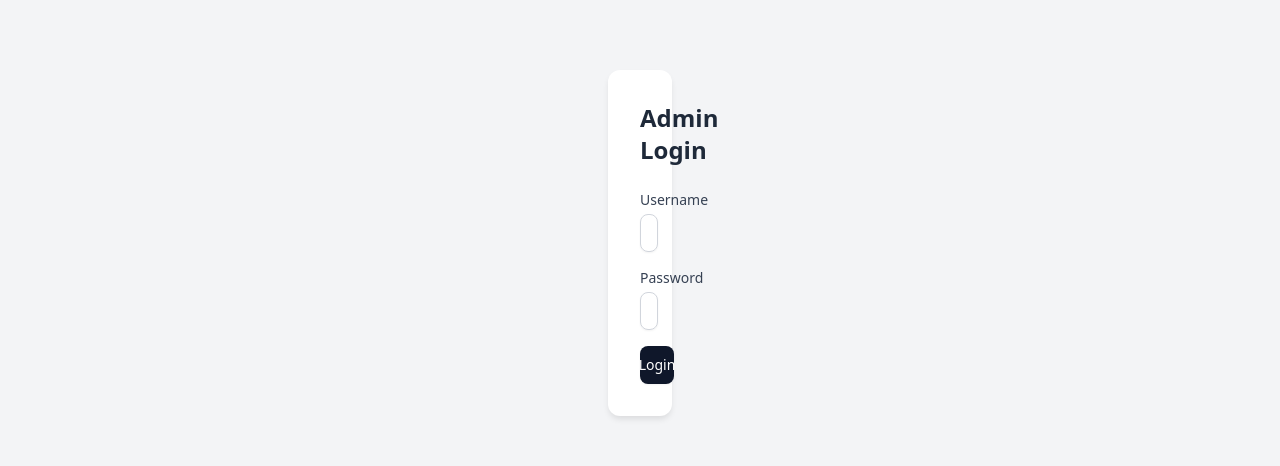
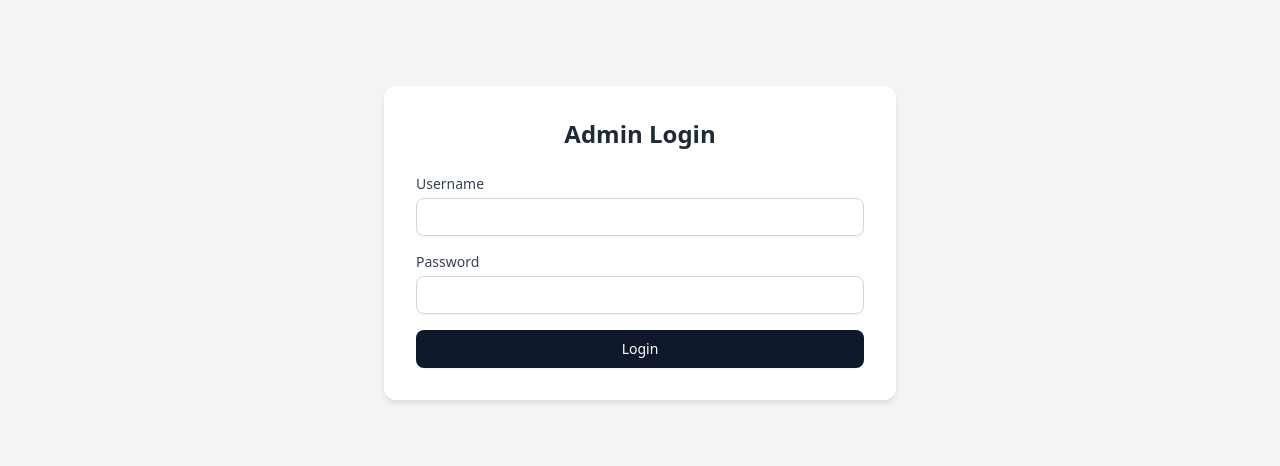
Before and after one commit to geun1/ktdi_web, a Next.js app: page /admin in a window 1280 px wide. Shown: the part 221-687 px from the top of the page. Built offline with nearby package versions, Linux system fonts and the light colour scheme; no server answers; the database is empty.

Commit message:
feat: Implement Korean locale redirect, widen admin login form, and comment out CSS spacing variables.

```diff
--- a/src/app/admin/page.tsx
+++ b/src/app/admin/page.tsx
@@ -18,7 +18,7 @@ export default function AdminLogin() {
 
   return (
     <div className="min-h-screen flex items-center justify-center bg-gray-100">
-      <div className="bg-white p-8 rounded-lg shadow-md w-full max-w-md">
+      <div className="bg-white p-8 rounded-lg shadow-md w-full max-w-lg">
         <h1 className="text-2xl font-bold mb-6 text-center text-gray-800">Admin Login</h1>
         <form action={formAction} className="space-y-4">
           <div>
--- a/src/app/globals.css
+++ b/src/app/globals.css
@@ -41,13 +41,13 @@
   --text-4xl: 2.25rem;
 
   /* Spacing */
-  --spacing-xs: 0.5rem;
+  /* --spacing-xs: 0.5rem;
   --spacing-sm: 1rem;
   --spacing-md: 1.5rem;
   --spacing-lg: 2rem;
   --spacing-xl: 3rem;
   --spacing-2xl: 4rem;
-
+   */
   /* Shadows */
   --shadow-sm: 0 1px 2px 0 rgb(0 0 0 / 0.05);
   --shadow-md: 0 4px 6px -1px rgb(0 0 0 / 0.1);
--- /dev/null
+++ b/src/app/ko/page.tsx
@@ -0,0 +1,5 @@
+import { redirect } from 'next/navigation';
+
+export default function KoPage() {
+  redirect('/');
+}
```
